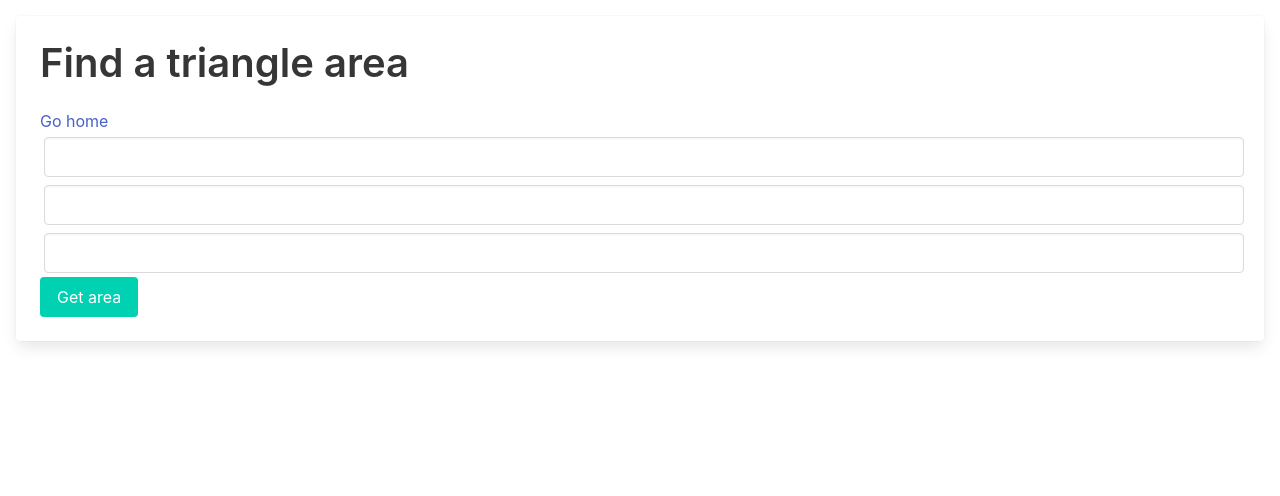
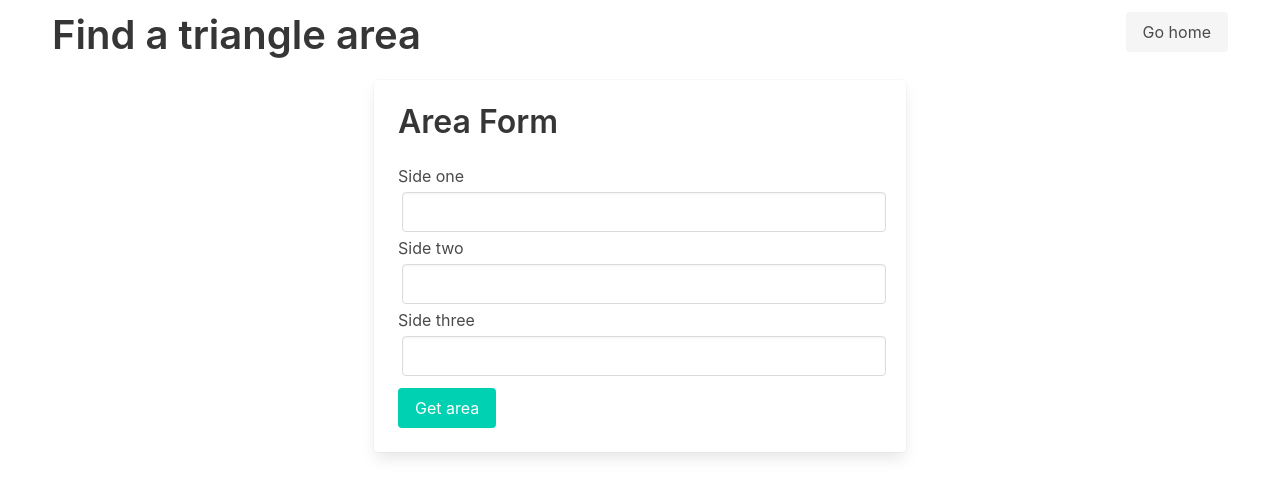
Before and after one commit to gioudi/ts-exercises, a website: page examples/basics/area_triangle/index.html in a window 1280 px wide. Drawn offline with nearby package versions, Linux system fonts and the light colour scheme.

Commit message:
fix/refactor_index_html

```diff
--- a/examples/basics/area_triangle/index.html
+++ b/examples/basics/area_triangle/index.html
@@ -8,24 +8,34 @@
     <link rel="stylesheet" href="https://cdn.jsdelivr.net/npm/bulma@0.9.4/css/bulma.min.css">
 </head>
 <body>
+    <section class="container pt-3">
+        <nav class="navbar" role="navigation" aria-label="main navigation">
+            <div class="navbar-brand">
+             <h2 class="title is-2" class="navbar-item">Find a triangle area</h2>
+            </div>
+            <div class="navbar-menu">
+                <a href="../../../index.html" class="navbar-end button is-light" >Go home</a>
+              </div>
+          </nav>
+            <div class="columns is-flex is-justify-content-center">
+              <div class="column  is-6">
+                <section class="card m-4 card-content">
+                    <h3 class="title is-3" class="navbar-item">Area Form</h3>
+                    <form>
+                        <label for="sideOne">Side one</label>
+                        <input type="text" class="input m-1" name="sideOne" id="sideOne">
+                        <label for="sideTwo">Side two</label>
+                        <input type="text" class="input m-1" name="sideTwo" id="sideTwo">
+                        <label for="sideThree">Side three</label>
+                        <input type="text" class="input m-1 mb-3" name="sideThree" id="sideThree">
+                        <button id="getArea" type="button"  class="button  is-flex is-primary">Get area</button>
+                    </form>
+                    <div id="bodyDiv"></div>
+                 </section>
+              </div>
+            </div>
+    </section>
 
-     <section class="card m-4 card-content">
-        <h2 class="title is-2">Find a triangle area</h2>
-
-        <a href="../../index.html" class="is-small">Go home</a>
-
-        <input type="text" class="input m-1" name="sideOne" id="sideOne">
-        <input type="text" class="input m-1" name="sideTwo" id="sideTwo">
-        <input type="text" class="input m-1" name="sideThree" id="sideThree">
-
-
-        <button id="getArea" class="button is-primary">Get area</button>
-
-
-        <div id="bodyDiv"></div>
-
-
-     </section>
     <script>var exports = {};</script>
     <script src="./index.js"></script>
 
```
Also changed, not shown: examples/basics/aritmethic_operations/index.html (+25 -14 lines), index.html (+5 -7 lines).
